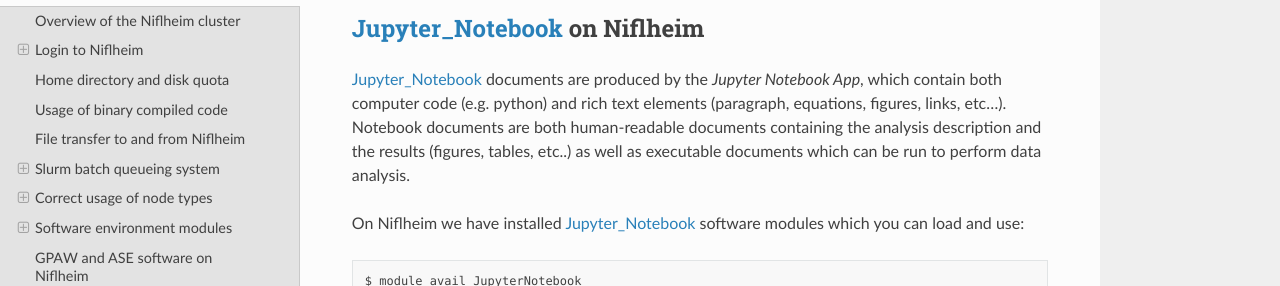
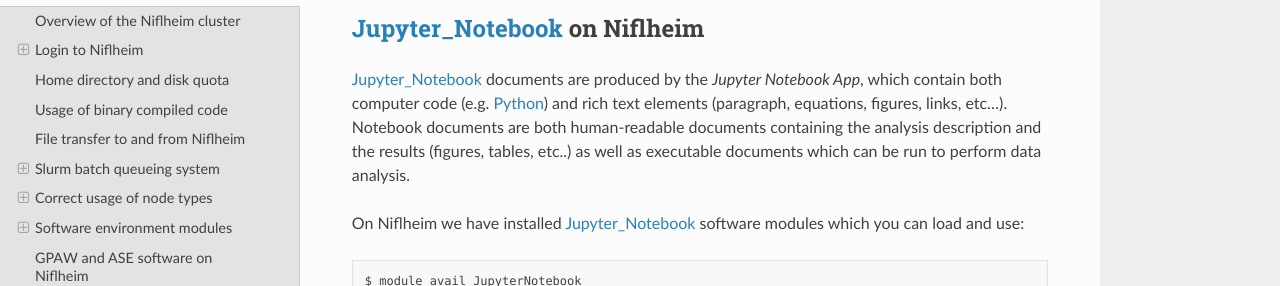
Before and after one commit to OleHolmNielsen/Niflheim_users, a Sphinx documentation site: the page built from docs/Niflheim_Getting_Started.rst, in a window 1280 px wide and 900 px high, scrolled down 16922 px. Shown: the part 188-474 px from the top of the window. Built offline with Sphinx 7.4.7 and the Read the Docs theme 2.0.0, drawn with Linux system fonts in a browser that asks for light colours.

```diff
--- a/docs/Niflheim_Getting_Started.rst
+++ b/docs/Niflheim_Getting_Started.rst
@@ -841,7 +841,7 @@ It is recommended to read the instructions in https://wiki.fysik.dtu.dk/gpaw/pla
 Jupyter_Notebook_ on Niflheim
 =============================
 
-Jupyter_Notebook_ documents are produced by the *Jupyter Notebook App*, which contain both computer code (e.g. python) and rich text elements (paragraph, equations, figures, links, etc…).
+Jupyter_Notebook_ documents are produced by the *Jupyter Notebook App*, which contain both computer code (e.g. Python_) and rich text elements (paragraph, equations, figures, links, etc…).
 Notebook documents are both human-readable documents containing the analysis description and the results (figures, tables, etc..) as well as executable documents which can be run to perform data analysis.
 
 On Niflheim we have installed Jupyter_Notebook_ software modules which you can load and use::
```
Also changed, not shown: other parts of docs/Niflheim_Getting_Started.rst (+1 -0 lines).
